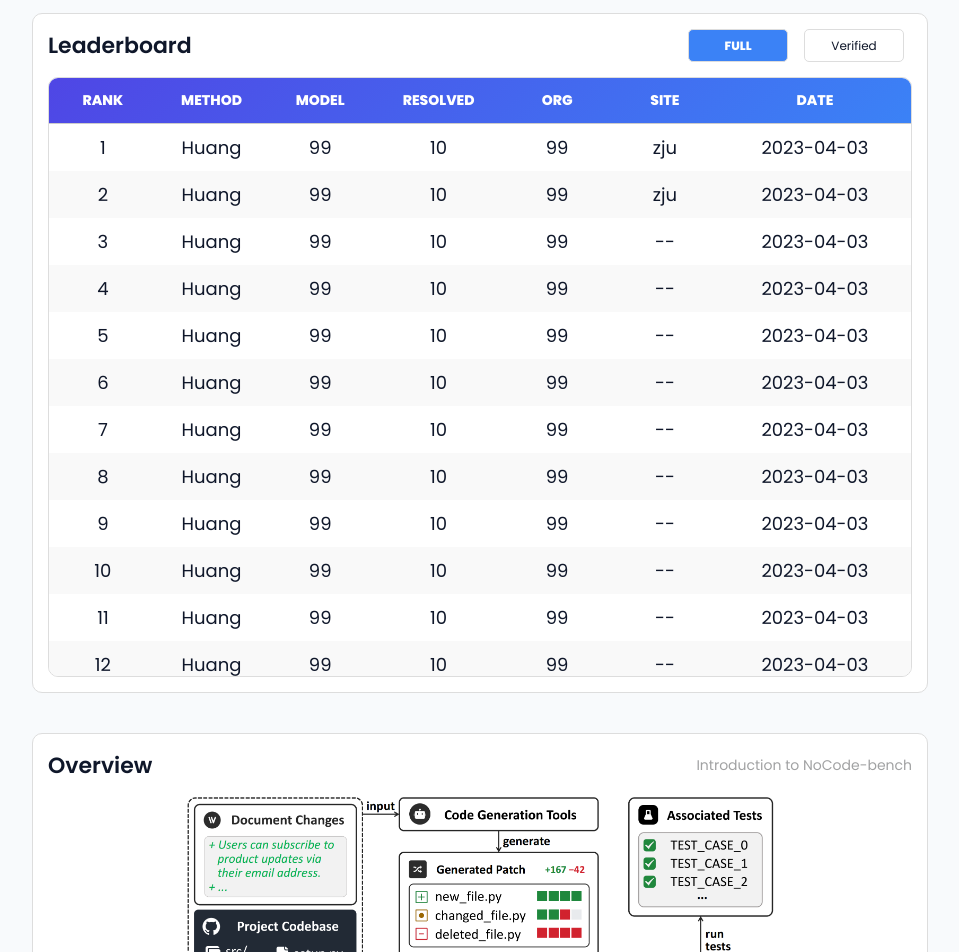
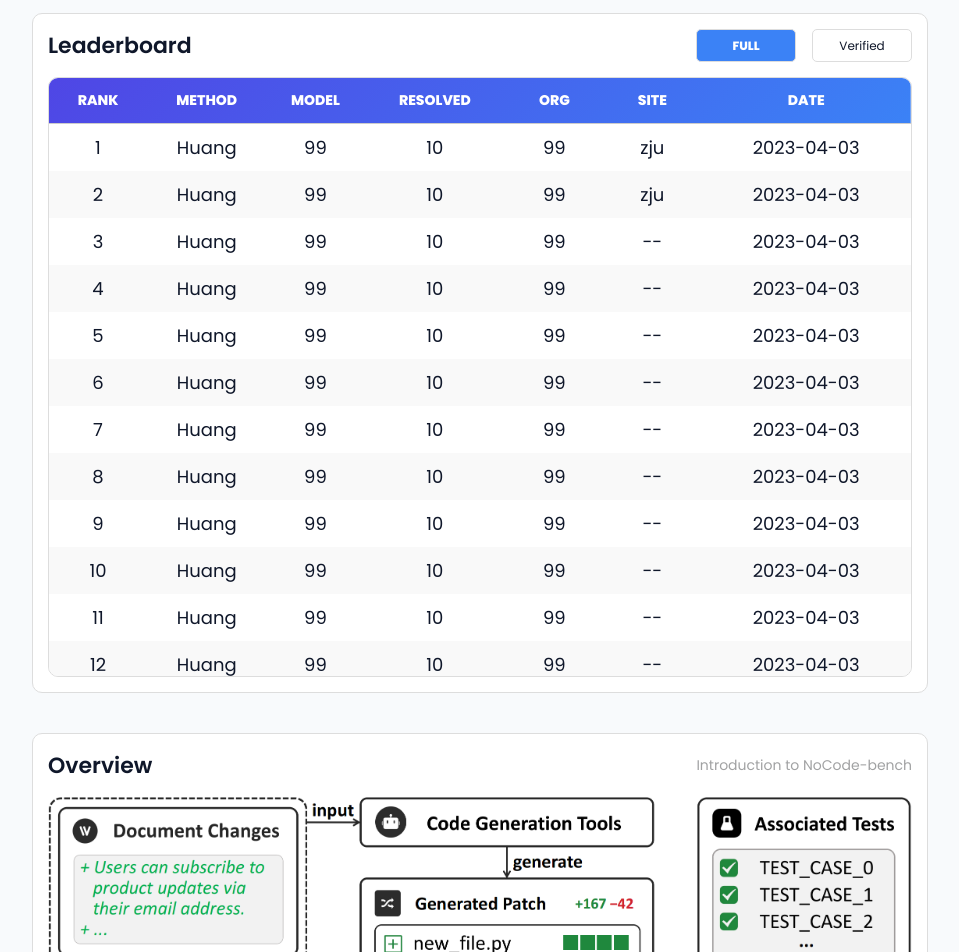
Before and after one commit to NoCode-bench/NoCode-bench, a React (Create React App) app: page / in a window 1280 px wide. Shown: the part 340-1292 px from the top of the page, without its empty margins (160-1119 px from the left). Built offline with nearby package versions, Linux system fonts and the light colour scheme.

Commit message:
response

```diff
--- a/src/views/Home/index.css
+++ b/src/views/Home/index.css
@@ -40,6 +40,8 @@ footer {
   z-index: 1;
   display: flex;
   align-items: center;
+  justify-content: center;
+  flex-wrap: wrap;
 }
 
 .desc-list .desc-item {
@@ -63,6 +65,10 @@ section {
 @media screen and (max-width: 1280px) {
   section {
     width: 90%;
+  }
+  .section img {
+    width: 100%;
+    height: auto !important;
   }
 }
 @media screen and (min-width: 1280px) {
@@ -104,6 +110,7 @@ section {
   display: flex;
   justify-content: space-between;
   margin-bottom: 15px;
+  flex-wrap: wrap;
 }
 .bench-btns {
   display: flex;
@@ -113,12 +120,15 @@ section {
   font-size: 12px;
   display: flex;
   align-items: center;
-  margin: 0 8px;
+  /* margin: 0 8px; */
   justify-content: center;
   border: 1px solid #ddd;
   border-radius: 5px;
   min-width: 100px;
   cursor: pointer;
+}
+.bench-btns .bench-btn:not(:last-child) {
+  margin-right: 16px;
 }
 .bench-btn__active {
   background: #3b82f6;
@@ -160,7 +170,7 @@ section {
 .table-container td {
   padding: 10px 0;
   text-align: center;
-  min-width: 60px;
+  min-width: 50px;
 }
 .table-container tr:nth-child(even) {
   background-color: #f9f9f9; /* 偶数行 */
```
